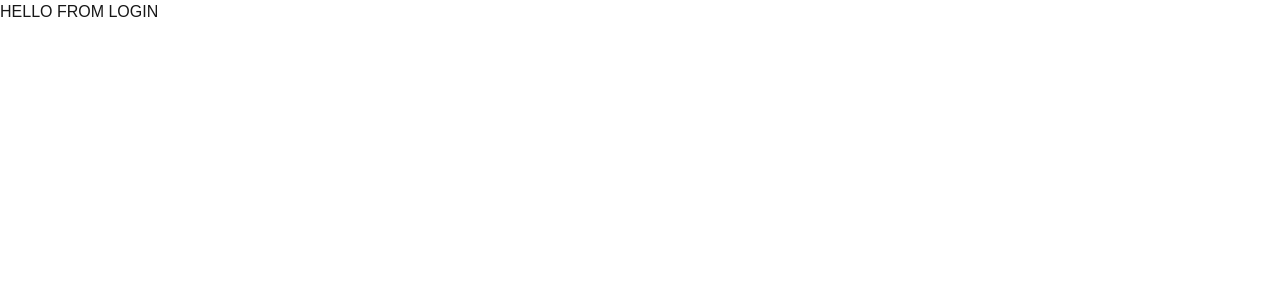
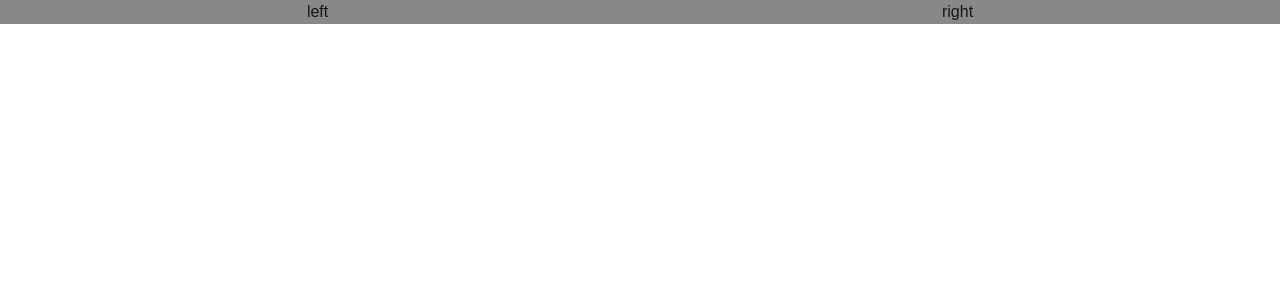
Before and after one commit to Navaf-U/secureFlow, a Next.js app in the folder client/: page /login in a window 1280 px wide. Shown: the top 300 px of the page. Built offline with nearby package versions, Linux system fonts and the light colour scheme.

Commit message:
add login and signup components, update database connection utility name

```diff
--- a/client/src/app/(auth)/login/page.tsx
+++ b/client/src/app/(auth)/login/page.tsx
@@ -1,9 +1,10 @@
+import Login from '@/components/auth/login'
 import React from 'react'
 
 function page() {
   return (
     <div>
-      HELLO FROM LOGIN
+      <Login/>
     </div>
   )
 }
--- /dev/null
+++ b/client/src/components/auth/login.tsx
@@ -0,0 +1,18 @@
+import React from 'react'
+
+function Login() {
+  return (
+    <div className='bg-[#00000077]'>
+      <div className='flex justify-around'>
+      <section>
+        left
+      </section>
+      <section>
+        right
+      </section>
+      </div>
+    </div>
+  )
+}
+
+export default Login
--- /dev/null
+++ b/client/src/components/auth/signup.tsx
@@ -0,0 +1,11 @@
+import React from 'react'
+
+function Signup() {
+  return (
+    <div>
+
+    </div>
+  )
+}
+
+export default Signup
```
Also changed, not shown: 1 other file (tests, documents, lock files or other folders).
